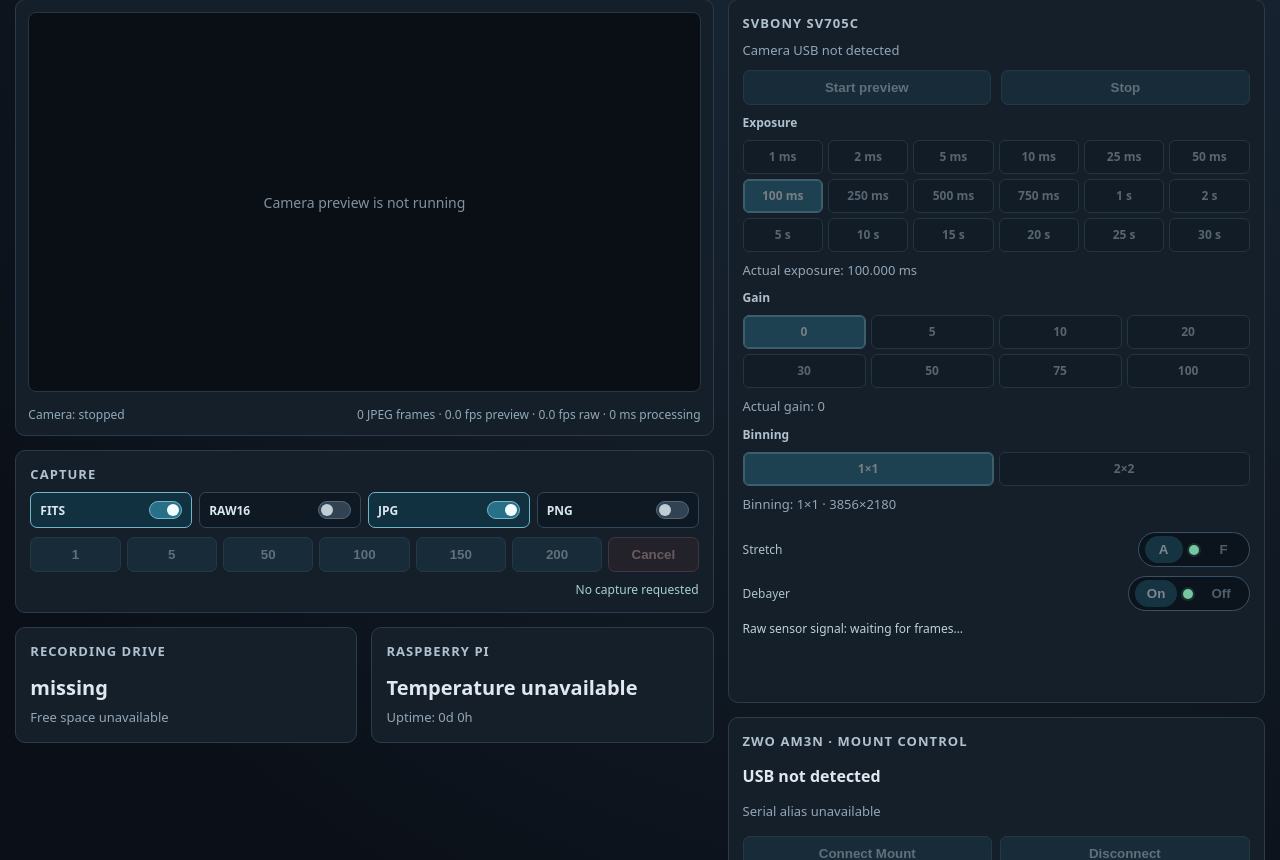
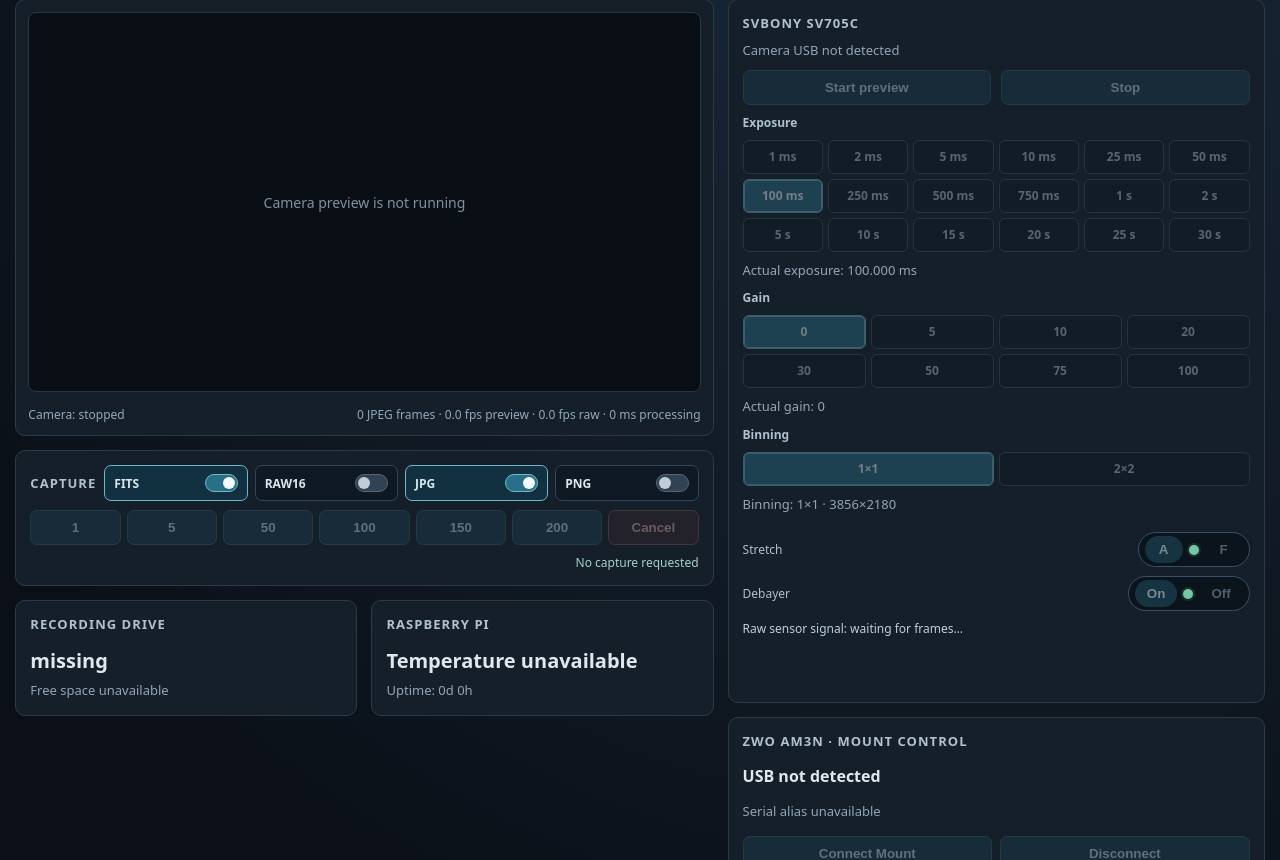
Before and after one commit to Arnbargler/astropi, a Flask app: page / in a window 1280 px wide. Shown: the part 98-958 px from the top of the page. Run offline with Flask 3, Linux system fonts and the light colour scheme; data that the repository does not hold is empty.

Commit message:
Fit capture heading and four format switches onto one desktop row; retain stacked mobile fallback

```diff
--- a/astropi/static/style.css
+++ b/astropi/static/style.css
@@ -66,7 +66,10 @@ button:hover:not(:disabled){background:#2a5669}button:disabled{opacity:.38;curso
 
 
 /* Compact capture workbench: format toggle switches + fixed count actions. */
-.save-panel{display:flex;flex-direction:column;gap:9px}
+.save-panel{display:grid;grid-template-columns:64px minmax(0,1fr);gap:9px 10px;align-items:center}
+.save-panel>h3{align-self:center}
+.save-panel>.capture-presets,.save-panel>.capture-status-row,
+.save-panel>#capture-error,.save-panel>#capture-results{grid-column:1 / -1}
 .save-formats{display:grid;grid-template-columns:repeat(4,minmax(0,1fr));gap:7px}
 .format-option{display:flex;align-items:center;justify-content:space-between;gap:6px;
   padding:7px 9px;min-height:36px;background:#0e1924;border:1px solid #30475b;
@@ -89,9 +92,11 @@ button:hover:not(:disabled){background:#2a5669}button:disabled{opacity:.38;curso
 #sequence-progress{font-weight:650;color:#a0d6c8;font-variant-numeric:tabular-nums}
 #capture-state{color:#a6d2cb}
 #capture-error{font-size:12px;color:#f3aaa6;overflow-wrap:anywhere}
-#capture-error:empty,#capture-results:empty,.capture-status-row:has(> :empty):not(:has(> :not(:empty))){display:none}
+#capture-error:empty,#capture-results:empty{display:none}
 #capture-results{font-family:ui-monospace,monospace;font-size:11px;line-height:1.4;
   white-space:pre-wrap;overflow-wrap:anywhere;color:#9cb3c2;max-height:125px;overflow:auto}
+@media (max-width:800px){.save-panel{grid-template-columns:minmax(0,1fr)}
+  .save-panel>*{grid-column:1/-1}}
 @media (max-width:650px){.capture-presets{grid-template-columns:repeat(4,minmax(0,1fr))}}
 @media (max-width:400px){.capture-presets{grid-template-columns:repeat(3,minmax(0,1fr))}}
 
```
